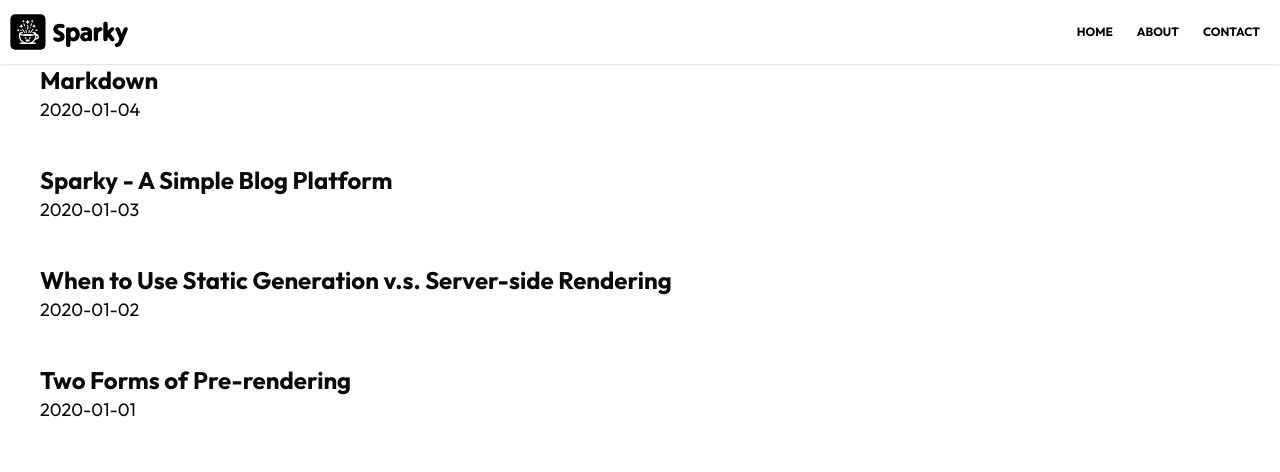
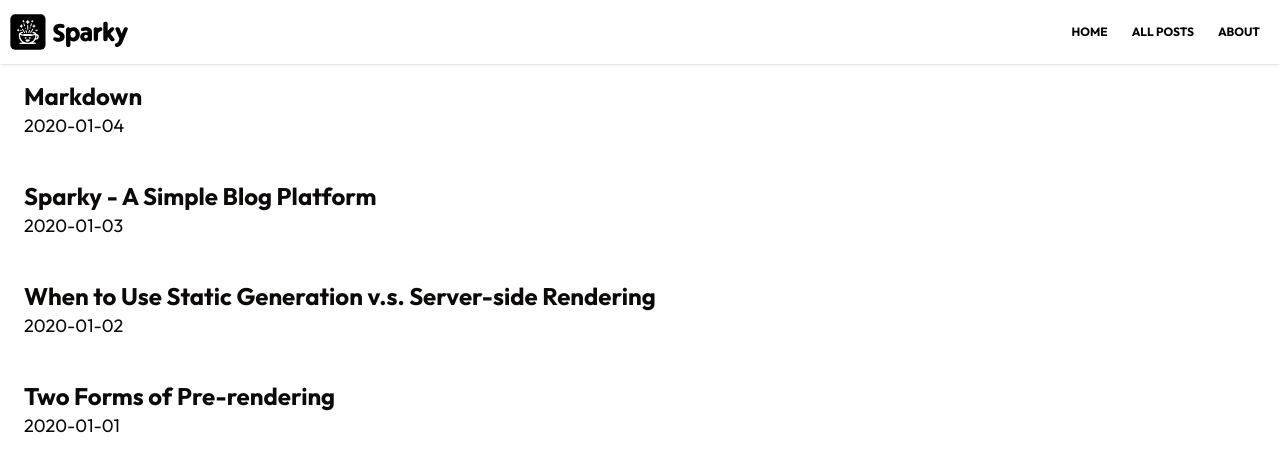
Before and after one commit to rafaelfagundes/Sparky, a Next.js app: page /blog/posts in a window 1280 px wide. Shown: the top 472 px of the page. Built offline with nearby package versions, Linux system fonts and the light colour scheme.

Commit message:
Minor layout improvements

```diff
--- a/src/app/blog/posts/[slug]/page.tsx
+++ b/src/app/blog/posts/[slug]/page.tsx
@@ -15,7 +15,7 @@ export default function PostPage({ params }: { params: { slug: string } }) {
   return (
     <>
       {post && (
-        <div className="m-10">
+        <div className="mx-6">
           <Post title={post.data.title}>{postContent}</Post>
         </div>
       )}
--- a/src/app/blog/posts/page.tsx
+++ b/src/app/blog/posts/page.tsx
@@ -5,7 +5,7 @@ export default function Posts() {
   const allPostsData = getSortedPostsData();
 
   return (
-    <div className="m-10">
+    <div className="m-6">
       {allPostsData.map((post) => (
         <div key={post.id} className="mb-10">
           <Link href={`/blog/posts/${post.id}`}>
--- a/src/app/components/ui/navbar/index.tsx
+++ b/src/app/components/ui/navbar/index.tsx
@@ -1,4 +1,5 @@
 "use client";
+import Link from "next/link";
 import React, { useState } from "react";
 
 const MENU_ITEMS = [
@@ -7,12 +8,12 @@ const MENU_ITEMS = [
     href: "/",
   },
   {
+    label: "All Posts",
+    href: "/blog/posts",
+  },
+  {
     label: "About",
     href: "/about",
-  },
-  {
-    label: "Contact",
-    href: "/contact",
   },
 ];
 
@@ -54,7 +55,9 @@ export default Navbar;
 
 function Logo() {
   return (
-    <img src="/img/light-logo.svg" alt="Logo" className="navbar-logo h-10" />
+    <Link href="/">
+      <img src="/img/light-logo.svg" alt="Logo" className="navbar-logo h-10" />
+    </Link>
   );
 }
 
--- a/src/app/layout.tsx
+++ b/src/app/layout.tsx
@@ -42,7 +42,7 @@ export default function RootLayout({
       </Head>
       <body className={outfit.className}>
         <Navbar></Navbar>
-        <div className="mt-16">{children}</div>
+        <div className="mt-20">{children}</div>
       </body>
     </html>
   );
--- a/src/app/page.tsx
+++ b/src/app/page.tsx
@@ -1,12 +1,3 @@
-import Link from "next/link";
-import Title from "./components/typo/title";
-
 export default function Home() {
-  return (
-    <div className="m-10">
-      <Title>Sparky</Title>
-      <div className="mt-3"></div>
-      <Link href="/blog/posts">Posts</Link>
-    </div>
-  );
+  return <div></div>;
 }
```
